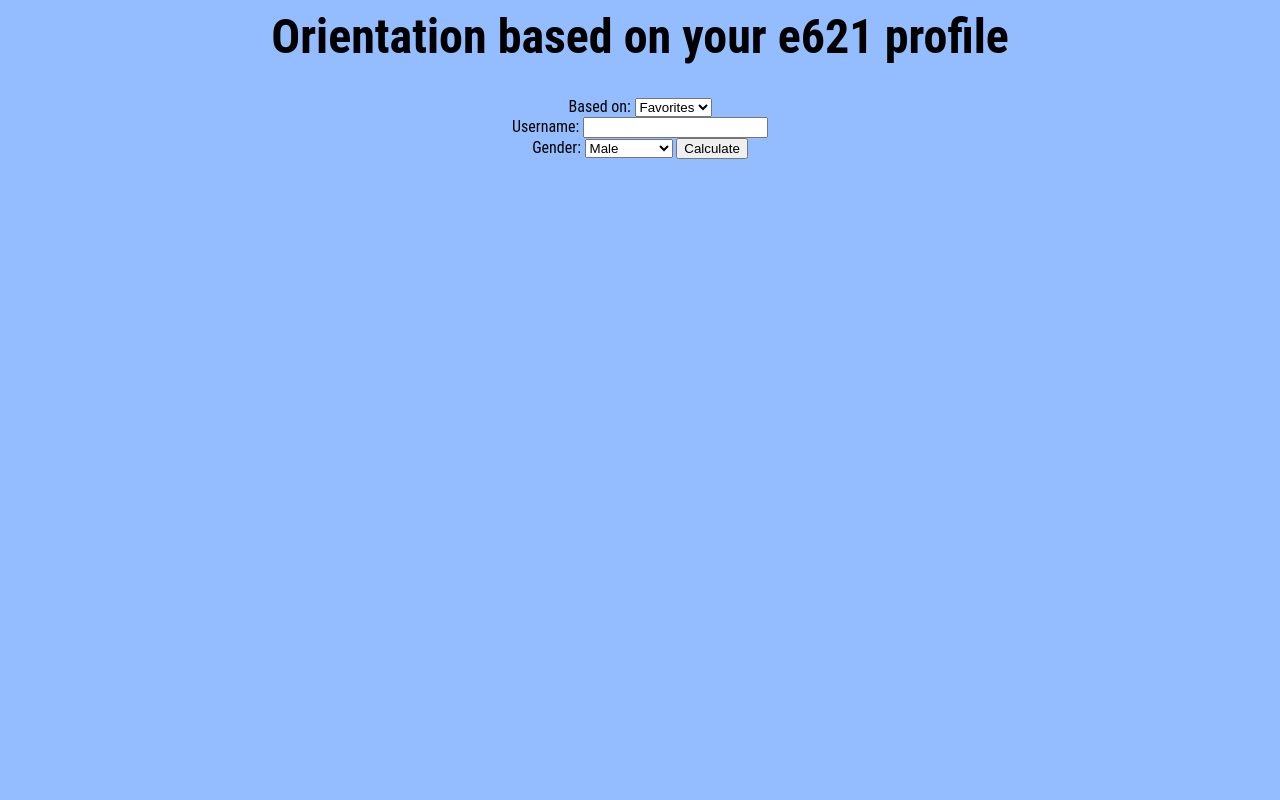
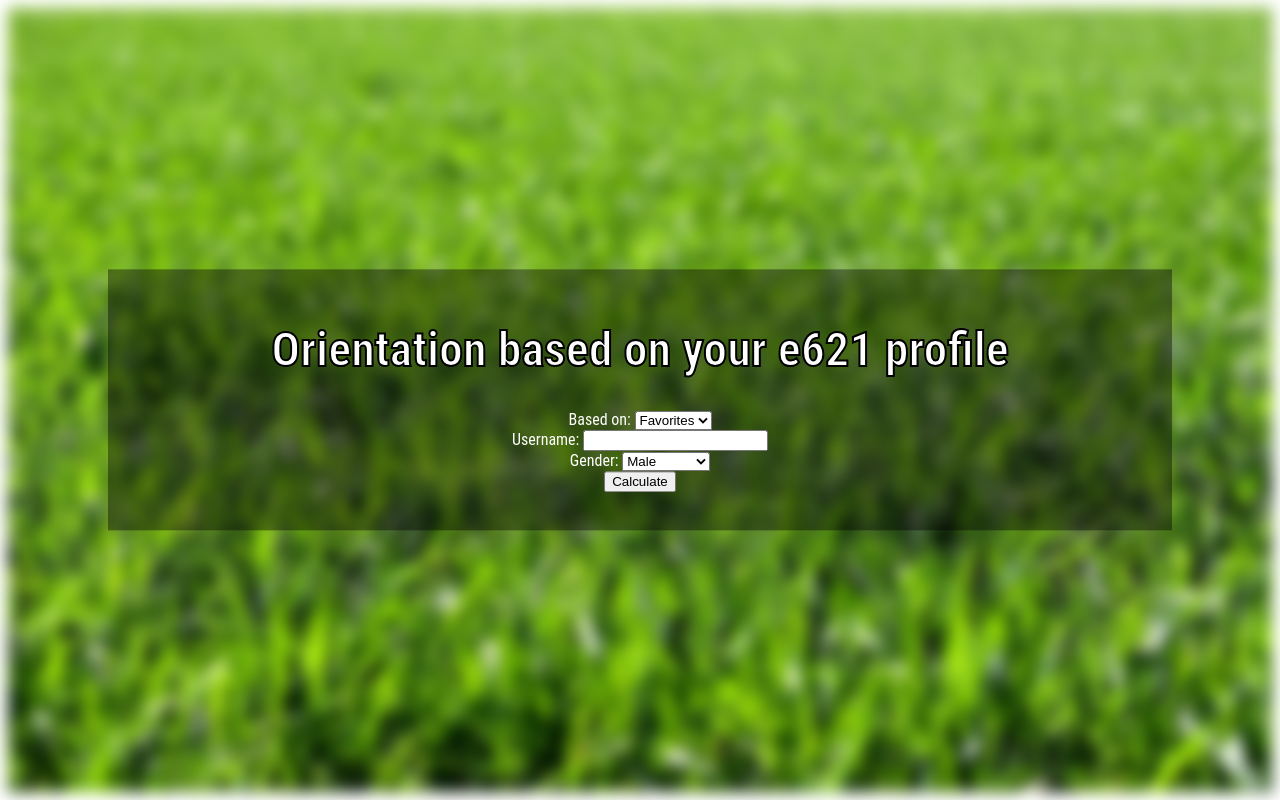
Before and after one commit to Liskowskyy/liskowskyy.github.io, a plain HTML site: page orientation-based-on-e621-profile/index.html in a window 1280 px wide. Drawn offline with nearby package versions, Linux system fonts and the light colour scheme.

Commit message:
A new app

```diff
--- a/e621/style.css
+++ /dev/null
@@ -1,10 +0,0 @@
-body {font-family: 'Roboto Condensed', sans-serif; background-color: #94bdff;}
-h1 {font-size: 48px; font-weight: bold;}
-h2 {font-size: 24px; font-weight: bold;}
-h3 {font-size: 18px; font-weight: normal;}
-a {text-decoration: none;}
-#hidden {display: none;}
-#div-templateyt {display: none;}
-#div-templateytlive {display: none;}
-#div-templatecustom {display: none;}
-#main {background-color: white; max-width: 400px;}
--- a/e621/index.html
+++ b/orientation-based-on-e621-profile/index.html
@@ -8,7 +8,8 @@
 <title>Orientation based on your e621 profile</title>
 </head>
 <body onload="hider()">
-<center>
+<div class="bg-image"></div>
+<div class="bg-text">
 <h1>Orientation based on your e621 profile</h1>
 <label for="method">Based on: </label>
 <select name="method" id="method">
@@ -16,17 +17,18 @@
   <option value="voteup">Upvoted</option>
 </select></br>
 <label for="usern">Username: </label><input type="text" id="username" name="usern"></br>
-<div id="keyinput"><a onclick='howtoapi()'>[Get] </a><label for="key">API Key: </label><input type="password" id="key" name="key"></br></div>
+<div id="keyinput"><a id="getter" onclick='howtoapi()'>[Get] </a><label for="key">API Key: </label><input type="password" id="key" name="key"></br></div>
 <label for="gender">Gender: </label>
 <select name="gender" id="gender">
   <option value="male">Male</option>
   <option value="female">Female</option>
   <option value="enby">Non-binary</option>
-</select>
+</select></br>
 <input type="submit" value="Calculate" onclick="calc()">
 <div id="result">
 <h3 id="resultext"></h3>
-</center>
+</div>
+</div>
 <link rel="stylesheet" href="style.css">
 <script src="script.js"></script>
 </body>
--- a/e621/script.js
+++ b/orientation-based-on-e621-profile/script.js
@@ -2,16 +2,12 @@ function getgay()
 {
 	$.getJSON('https://e621.net/posts.json?tags='+postype+username+'+'+'male/male'+auth, function(data)
 	{
-		console.log('https://e621.net/posts.json?tags='+postype+username+'+'+'male/male'+auth);
 		gaynum = Object.keys(data.posts).length;
 		fetch++;
 		checkdone();
-		console.log(data);
-		if(data.success == "false")
-		{
-			alert("Auth failed!");
-		}
-	});
+	})
+	 .fail(function() {document.getElementById("resultext").innerHTML = "Request failed! Are your username and API key correct?";
+	 });
 }
 
 function getstraight()
--- /dev/null
+++ b/orientation-based-on-e621-profile/style.css
@@ -0,0 +1,44 @@
+body {font-family: 'Roboto Condensed', sans-serif; color: white;}
+h1 {font-size: 48px; font-weight: bold; -webkit-text-stroke: 2px black;}
+h2 {font-size: 24px; font-weight: bold;}
+h3 {font-size: 18px; font-weight: normal;}
+a {text-decoration: none;}
+#hidden {display: none;}
+#div-templateyt {display: none;}
+#div-templateytlive {display: none;}
+#div-templatecustom {display: none;}
+#main {background-color: white; max-width: 400px;}
+.bg-image {
+  /* The image used */
+  background-image: url("grass.jpg");
+
+  /* Add the blur effect */
+  filter: blur(8px);
+  -webkit-filter: blur(8px);
+
+  /* Full height */
+  height: 100%;
+
+  /* Center and scale the image nicely */
+  background-position: center;
+  background-repeat: repeat;
+  background-size: cover;
+}
+
+.bg-text {
+  background-color: rgb(0,0,0); /* Fallback color */
+  background-color: rgba(0,0,0, 0.4); /* Black w/opacity/see-through */
+  position: absolute;
+  top: 50%;
+  left: 50%;
+  transform: translate(-50%, -50%);
+  z-index: 2;
+  width: 80%;
+  padding: 20px;
+  text-align: center;
+}
+
+#getter
+{
+	color: lightblue;
+}
```
Also changed, not shown: orientation-based-on-e621-profile/grass.jpg (added).
